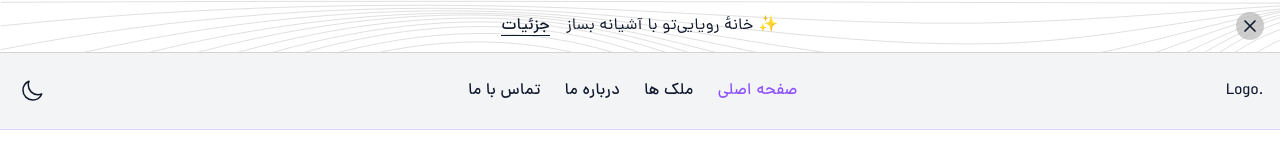
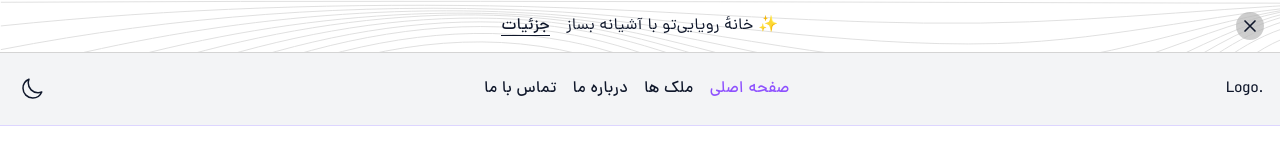
Before and after one commit to homow/home-nest, a React (Vite) app: page / in a window 1280 px wide. Shown: the top 163 px of the page. Built offline with nearby package versions, Linux system fonts and the light colour scheme.

Commit message:
update HeaderNav

```diff
--- a/src/Layout/Header/HeaderBase/HeaderNav.jsx
+++ b/src/Layout/Header/HeaderBase/HeaderNav.jsx
@@ -4,18 +4,18 @@ export default function HeaderNav({openMenu, setOpenMenu}) {
     // close menu after click to menu links
     const handleCloseMenu = () => setOpenMenu(false);
     // active style to links
-    const linkClass = ({isActive}) => `block ${isActive ? 'text-violet-500' : ''}`;
+    const linkClass = ({isActive}) => `pr-2 py-3 block md:p-0 ${isActive ? 'text-violet-500' : ''}`;
 
     return (
-        <ul className={`flex items-start gap-4 max-md:nav-mobile ${openMenu ? "right-0" : "-right-41"}`}>
+        <ul className={`flex items-start max-md:nav-mobile md:gap-4 ${openMenu ? "right-0" : "-right-41"}`}>
             <li
-                className={"md:hidden w-full pr-2 py-1.5 cursor-pointer hover:opacity-100 md:max-w-max text-center"}>
+                className={"md:hidden w-full cursor-pointer hover:opacity-100 md:max-w-max text-center mb-5"}>
 
                 <a href="">Logo.</a>
             </li>
             <li
                 onClick={handleCloseMenu}
-                className={"w-full pr-2 py-1.5 cursor-pointer max-md:active:bg-glass md:max-w-max"}>
+                className={"w-full cursor-pointer max-md:active:bg-glass md:max-w-max"}>
                 <NavLink
                     to={"/"}
                     className={linkClass}>
@@ -24,7 +24,7 @@ export default function HeaderNav({openMenu, setOpenMenu}) {
             </li>
             <li
                 onClick={handleCloseMenu}
-                className={"w-full pr-2 py-1.5 cursor-pointer max-md:active:bg-glass md:max-w-max"}>
+                className={"w-full cursor-pointer max-md:active:bg-glass md:max-w-max"}>
                 <NavLink
                     to={"/properties"}
                     className={linkClass}>
@@ -33,7 +33,7 @@ export default function HeaderNav({openMenu, setOpenMenu}) {
             </li>
             <li
                 onClick={handleCloseMenu}
-                className={"w-full pr-2 py-1.5 cursor-pointer max-md:active:bg-glass md:max-w-max"}>
+                className={"w-full cursor-pointer max-md:active:bg-glass md:max-w-max"}>
                 <NavLink
                     to={"/about"}
                     className={linkClass}>
@@ -42,7 +42,7 @@ export default function HeaderNav({openMenu, setOpenMenu}) {
             </li>
             <li
                 onClick={handleCloseMenu}
-                className={"w-full pr-2 py-1.5 cursor-pointer max-md:active:bg-glass md:max-w-max"}>
+                className={"w-full cursor-pointer max-md:active:bg-glass md:max-w-max"}>
                 <NavLink
                     to={"/contact"}
                     className={linkClass}>
--- a/src/routes/AppRoutes.jsx
+++ b/src/routes/AppRoutes.jsx
@@ -4,5 +4,8 @@ import Home from "@/pages/Home"
 export default function AppRoutes() {
     return useRoutes([
         {path: "/", element: <Home/>},
+        {path: "/properties", element: <h1>Properties</h1>},
+        {path: "/about", element: <h1>About</h1>},
+        {path: "/contact", element: <h1>Contact</h1>},
     ])
 }
```
